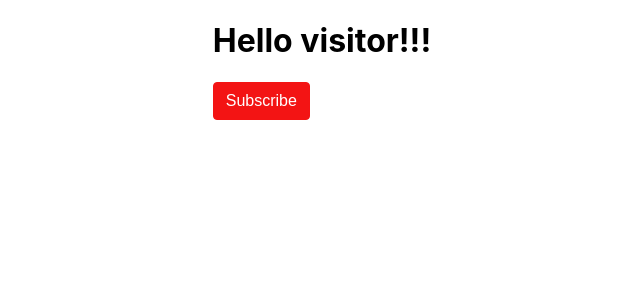
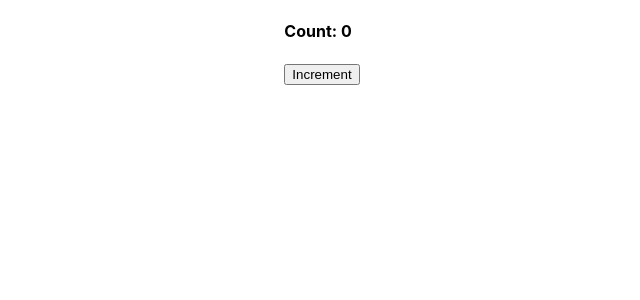
Before and after one commit to Bitan23101996/React-Learning-Series, a React (Create React App) app: page / in a window 1280 px wide. Shown: the top 300 px of the page, without its empty margins (318-958 px from the left). Built offline with nearby package versions, Linux system fonts and the light colour scheme.

Commit message:
Counter - use of setState method

```diff
--- a/src/App.js
+++ b/src/App.js
@@ -6,6 +6,7 @@ import Registration from './components/Registration';
 import CourseEntrollmentForm from './components/CourseEntrollmentForm';
 import { ChakraProvider, extendTheme } from "@chakra-ui/react"
 import Message from './react-basics-tutorials/Message'
+import Counter from './react-basics-tutorials/Counter'
 // 2. Extend the theme to include custom colors, fonts, etc
 const colors = {
   brand: {
@@ -20,7 +21,8 @@ const theme = extendTheme({ colors })
 function App() {
   return (
     <div className="App">
-      <Message />
+      {/* <Message /> */}
+      <Counter/>
     </div>
   );
 }
--- /dev/null
+++ b/src/react-basics-tutorials/Counter.js
@@ -0,0 +1,34 @@
+import React, { Component } from 'react'
+
+class Counter extends Component {
+    constructor(props) {
+        super(props)
+
+        this.state = {
+            count: 0
+        }
+    }
+    increment() {
+        /*  this.setState({
+             count: this.state.count + 1
+         }, () => {
+             console.log("State Updated:", this.state.count)
+         })
+         console.log(this.state.count) */
+        this.setState((preState) => ({
+            count: preState.count + 1
+        }), () => (console.log("State Update:", this.state.count)))
+        console.log(this.state.count)
+    }
+
+    render() {
+        return (
+            <div>
+                <h4>Count: {this.state.count}</h4>
+                <button type="button" onClick={() => this.increment()}>Increment</button>
+            </div>
+        )
+    }
+}
+
+export default Counter
```
Also changed, not shown: 2 other files (tests, documents, lock files or other folders).
